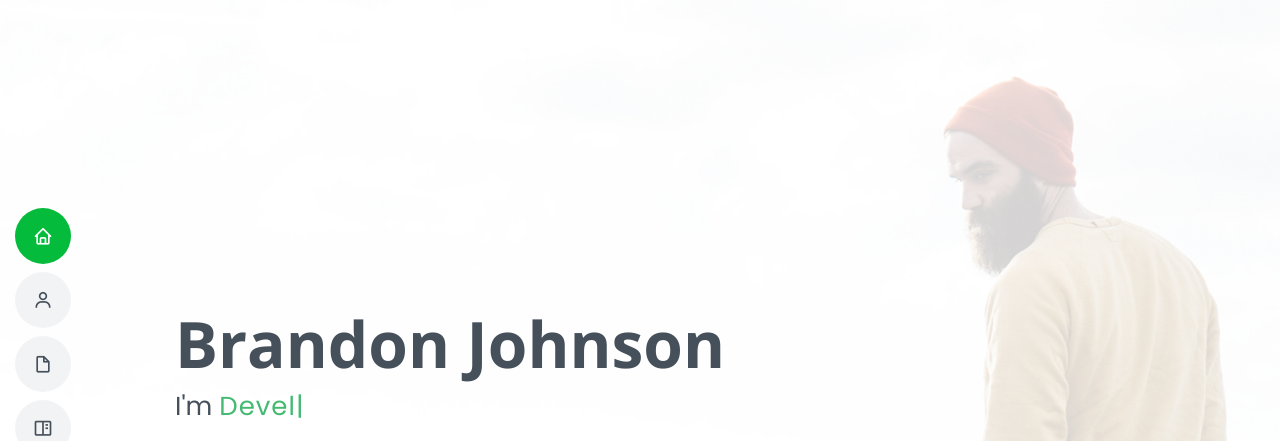
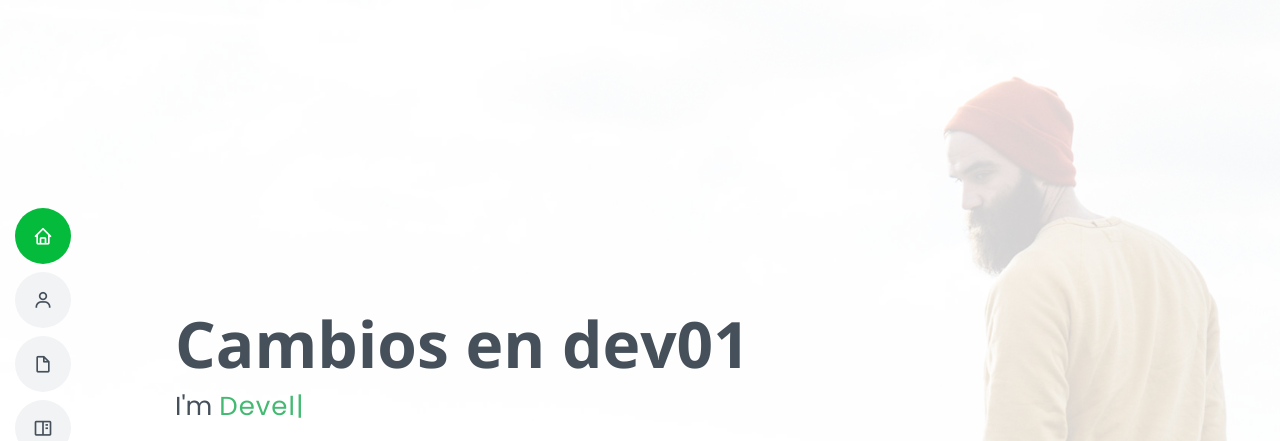
Before and after one commit to JhovanaLizbet/examenjueves, a plain HTML site: page index.html in a window 1280 px wide. Shown: the top 441 px of the page. Drawn offline with nearby package versions, Linux system fonts and the light colour scheme.

Commit message:
cambios en dev02

```diff
--- a/index.html
+++ b/index.html
@@ -61,7 +61,7 @@
   <!-- ======= Hero Section ======= -->
   <section id="hero" class="d-flex flex-column justify-content-center">
     <div class="container" data-aos="zoom-in" data-aos-delay="100">
-      <h1>Brandon Johnson</h1>
+      <h1>Cambios en dev01</h1>
       <p>I'm <span class="typed" data-typed-items="Designer, Developer, Freelancer, Photographer"></span></p>
       <div class="social-links">
         <a href="#" class="twitter"><i class="bx bxl-twitter"></i></a>
```
